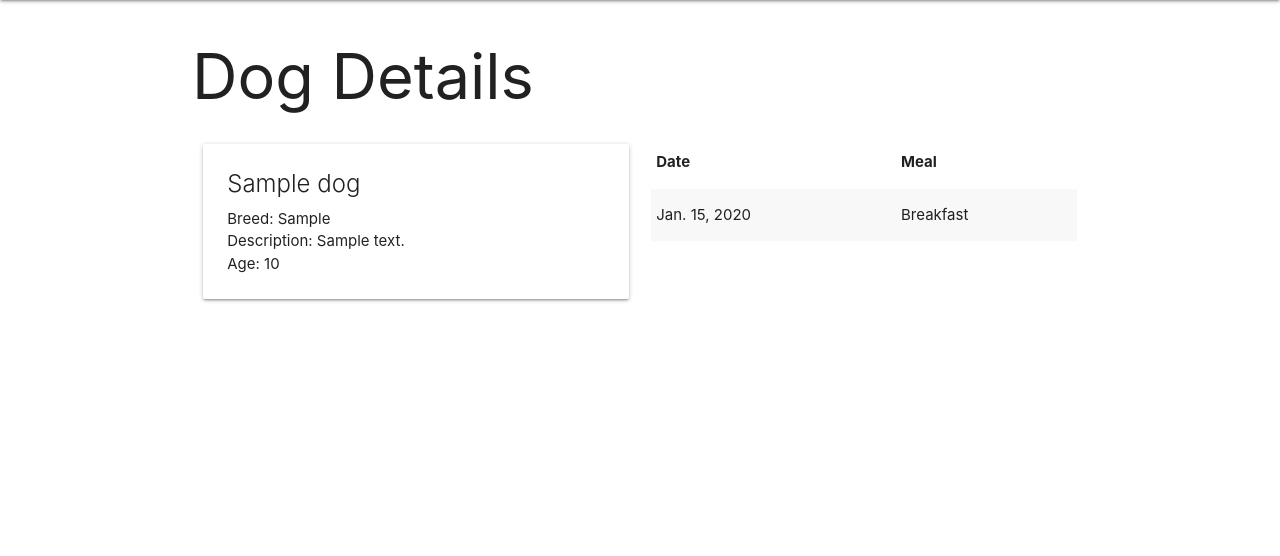
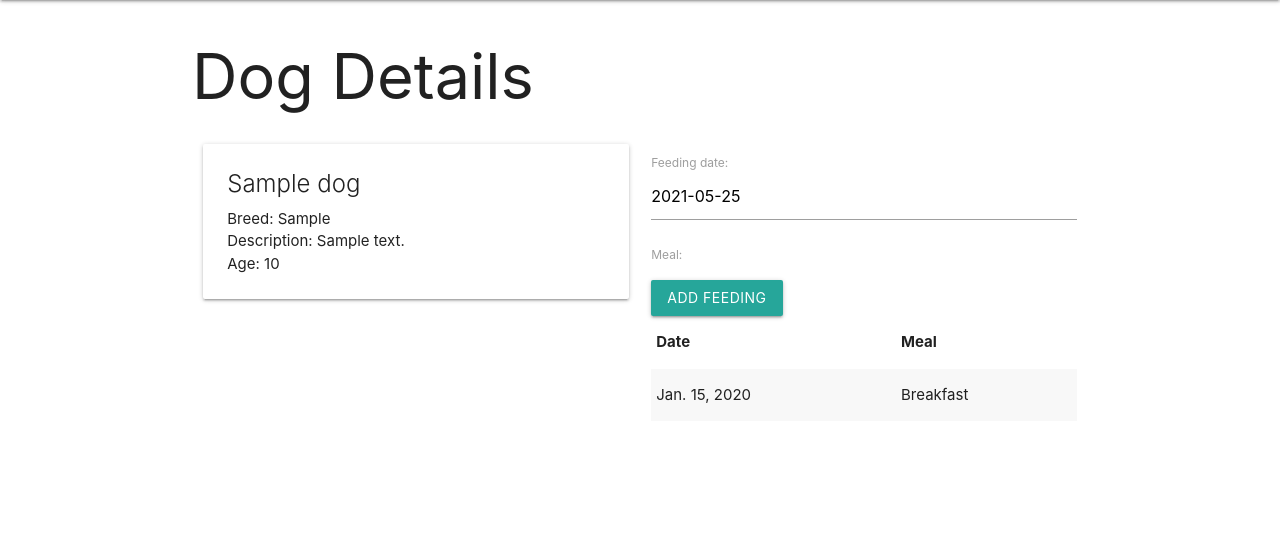
Before and after one commit to nataliesmyth/dog-collector, a Django app: template main_app/templates/dogs/detail.html in a window 1280 px wide. Shown: the part 64-620 px from the top of the page. Run offline with Django 3.2, Linux system fonts and the light colour scheme; the template is opened without the code that fills it: values that come from a table or form of the project are taken from there, others are empty; tables that the repository leaves empty hold one stand-in row (values such as "Sample post").

Commit message:
materialize date picker

```diff
--- a/main_app/templates/dogs/detail.html
+++ b/main_app/templates/dogs/detail.html
@@ -19,6 +19,11 @@
     </div>
   </div>
   <div class="col s6">
+      <form method="post">
+          {% csrf_token %}
+          {{ feeding_form.as_p }}
+          <input type="submit" class="btn" value="Add Feeding">
+      </form>
     <table class="striped">
       <thead>
         <tr><th>Date</th><th>Meal</th></tr>
@@ -34,4 +39,14 @@
     </table>
   </div>
 </div>
+<!-- Materialize requires us to initialize certain inputs using JS we want to run after elements are in the DOM, so we put the JS at the bottom of the template -->
+<script>
+    const dateEl = document.getElementById('id_date');
+  M.Datepicker.init(dateEl, {
+    format: 'yyyy-mm-dd',
+    defaultDate: new Date(),
+    setDefaultDate: true,
+    autoClose: true
+  });
+</script>
 {% endblock %}
```
